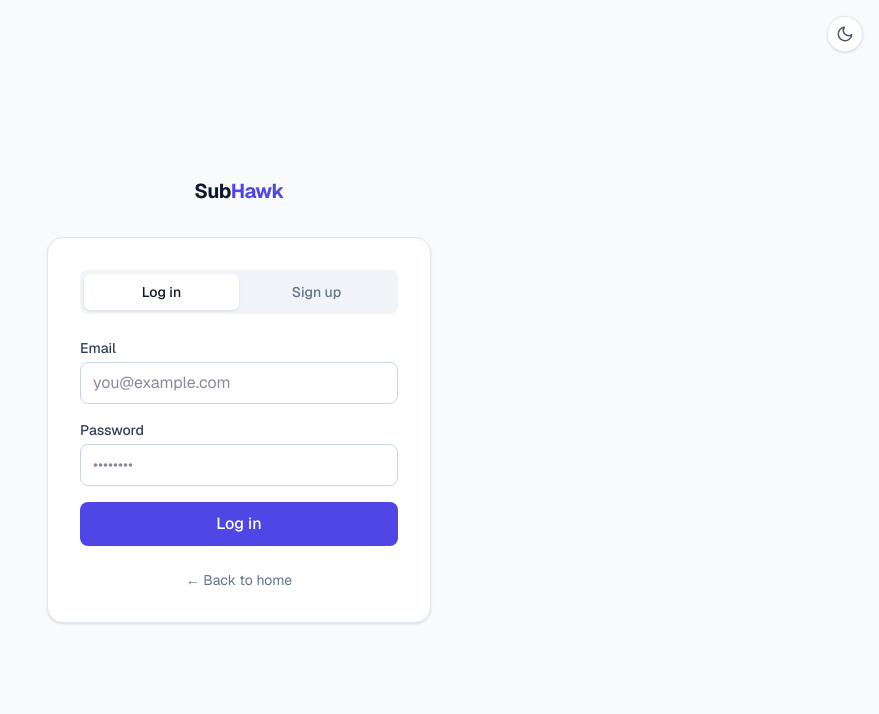
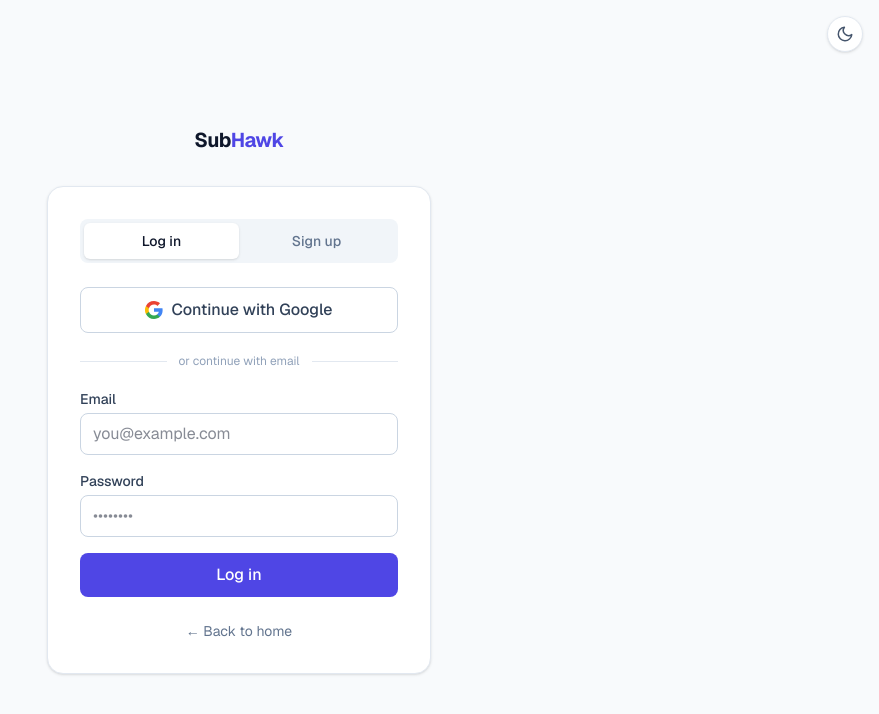
Before and after one commit to Muteeb5494/subhawk, a Next.js app: page /login in a window 1280 px wide. Shown: the top 714 px of the page, without its empty margins (401-1280 px from the left). Built offline with nearby package versions, Linux system fonts and the light colour scheme.

Commit message:
Add Continue with Google OAuth login
Adds a Google sign-in button to the auth form using Supabase's OAuth
flow. The existing /auth/confirm route completes the PKCE code exchange,
and accounts with a matching verified email are linked automatically.

```diff
--- a/app/login/auth-form.tsx
+++ b/app/login/auth-form.tsx
@@ -3,6 +3,7 @@
 import { useState } from "react";
 import { useActionState } from "react";
 import Link from "next/link";
+import { createClient } from "@/lib/supabase/client";
 import { login, signup, type AuthState } from "@/app/auth/actions";
 
 export function AuthForm({ initialError }: { initialError?: string }) {
@@ -35,6 +36,16 @@
         </button>
       </div>
 
+      <GoogleButton />
+
+      <div className="my-5 flex items-center gap-3">
+        <span className="h-px flex-1 bg-slate-200 dark:bg-slate-700" />
+        <span className="text-xs text-slate-400 dark:text-slate-500">
+          or continue with email
+        </span>
+        <span className="h-px flex-1 bg-slate-200 dark:bg-slate-700" />
+      </div>
+
       {/* Keyed by mode so switching tabs remounts and clears any prior message. */}
       <CredentialsForm
         key={mode}
@@ -50,6 +61,64 @@
           ← Back to home
         </Link>
       </p>
+    </div>
+  );
+}
+
+function GoogleButton() {
+  const [pending, setPending] = useState(false);
+  const [error, setError] = useState<string | null>(null);
+
+  async function signInWithGoogle() {
+    setPending(true);
+    setError(null);
+    const supabase = createClient();
+    const { error } = await supabase.auth.signInWithOAuth({
+      provider: "google",
+      options: {
+        redirectTo: `${window.location.origin}/auth/confirm?next=/dashboard`,
+      },
+    });
+    // On success the browser navigates away; we only get here on failure.
+    if (error) {
+      setError(error.message);
+      setPending(false);
+    }
+  }
+
+  return (
+    <div>
+      <button
+        type="button"
+        onClick={signInWithGoogle}
+        disabled={pending}
+        className="flex w-full items-center justify-center gap-2 rounded-lg border border-slate-300 bg-white px-4 py-2.5 font-medium text-slate-700 transition hover:bg-slate-50 disabled:opacity-60 dark:border-slate-700 dark:bg-slate-900 dark:text-slate-200 dark:hover:bg-slate-800"
+      >
+        <svg width="18" height="18" viewBox="0 0 24 24" aria-hidden="true">
+          <path
+            fill="#4285F4"
+            d="M23.5 12.27c0-.85-.08-1.66-.22-2.45H12v4.64h6.45a5.52 5.52 0 0 1-2.39 3.62v3h3.87c2.26-2.09 3.57-5.16 3.57-8.81z"
+          />
+          <path
+            fill="#34A853"
+            d="M12 24c3.24 0 5.95-1.08 7.93-2.91l-3.87-3c-1.07.72-2.45 1.15-4.06 1.15-3.12 0-5.77-2.11-6.71-4.95H1.29v3.1A11.99 11.99 0 0 0 12 24z"
+          />
+          <path
+            fill="#FBBC05"
+            d="M5.29 14.29A7.2 7.2 0 0 1 4.91 12c0-.79.14-1.57.38-2.29v-3.1H1.29a11.99 11.99 0 0 0 0 10.78l4-3.1z"
+          />
+          <path
+            fill="#EA4335"
+            d="M12 4.76c1.76 0 3.34.6 4.58 1.79l3.44-3.44C17.94 1.19 15.23 0 12 0A11.99 11.99 0 0 0 1.29 6.61l4 3.1C6.23 6.87 8.88 4.76 12 4.76z"
+          />
+        </svg>
+        {pending ? "Redirecting…" : "Continue with Google"}
+      </button>
+      {error && (
+        <p className="mt-3 rounded-lg bg-red-50 px-3 py-2 text-sm text-red-700 dark:bg-red-500/10 dark:text-red-300">
+          {error}
+        </p>
+      )}
     </div>
   );
 }
```
